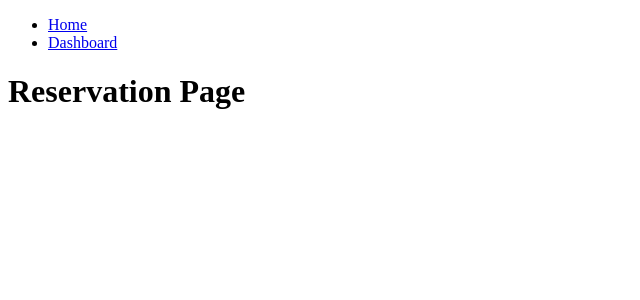
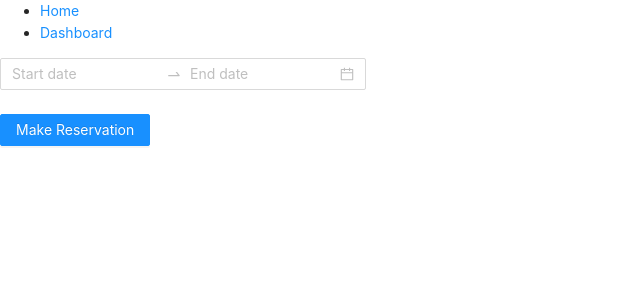
Before and after one commit to arafatazam/simple-booking-symfony-5.3, a React (Vite) app in the folder frontend/: page / in a window 1280 px wide. Shown: the top 300 px of the page, without its empty margins (0-640 px from the left). Built offline with nearby package versions, Linux system fonts and the light colour scheme.

Commit message:
Ant design added

```diff
--- a/frontend/src/App.jsx
+++ b/frontend/src/App.jsx
@@ -2,6 +2,7 @@ import React from "react";
 import { BrowserRouter as Router, Switch, Route, Link } from "react-router-dom";
 import MakeReservation from "./pages/MakeReservation";
 import Dashboard from "./pages/Dashboard";
+import "antd/dist/antd.css";
 
 export default function App() {
   return (
--- a/frontend/src/pages/Dashboard.jsx
+++ b/frontend/src/pages/Dashboard.jsx
@@ -1,5 +1,6 @@
 import React from "react";
+import { Calendar } from "antd";
 
 export default function Dashboard() {
-  return <h1>Dashboard</h1>;
+  return <Calendar></Calendar>;
 }
--- a/frontend/src/pages/MakeReservation.jsx
+++ b/frontend/src/pages/MakeReservation.jsx
@@ -1,5 +1,17 @@
 import React from "react";
+import { Form, DatePicker, Button } from "antd";
 
 export default function MakeReservation() {
-  return <h1>Reservation Page</h1>;
+  return (
+    <Form>
+      <Form.Item>
+        <DatePicker.RangePicker />
+      </Form.Item>
+      <Form.Item>
+        <Button type="primary" htmlType="submit">
+          Make Reservation
+        </Button>
+      </Form.Item>
+    </Form>
+  );
 }
--- a/package.json
+++ b/package.json
@@ -6,6 +6,7 @@
     "serve": "vite preview"
   },
   "dependencies": {
+    "antd": "^4.16.6",
     "react": "^17.0.2",
     "react-dom": "^17.0.2",
     "react-router-dom": "^5.2.0"
```
Also changed, not shown: 1 other file (tests, documents, lock files or other folders).
